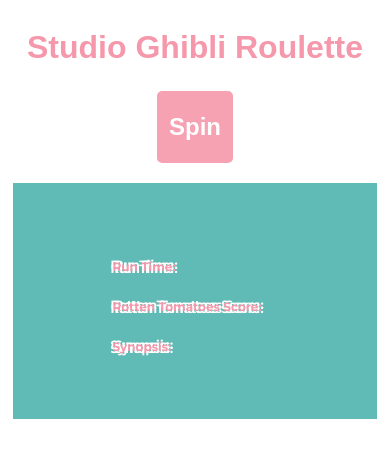
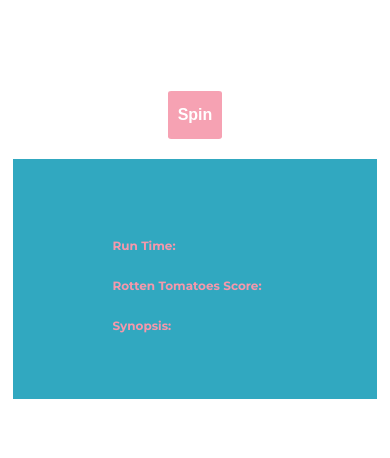
Before and after one commit to samantha-hong/sg-api, a plain HTML site: page index.html in a window 390 px wide. Drawn offline with Linux system fonts and the light colour scheme; a web font is replaced by a local one.

Commit message:
changed font and button size in media query

```diff
--- a/styles.css
+++ b/styles.css
@@ -99,11 +99,17 @@ button:hover{
     }
     h1{
         font-size: 2rem;
+        color: white;
+        text-shadow: none;
     }
 
     button{
-        padding: 0.15rem 0.75rem;
+        padding: 2px 10px;
         margin-bottom: 2vh;
+    }
+
+    button h2{
+        font-size: 1rem;
     }
 
     h2{
@@ -113,10 +119,12 @@ button:hover{
         flex-direction: column;
         justify-content: center;
         align-items: center;
+        background-color: rgba(14, 153, 182, 0.85);
     }
 
     #main h2{
-        font-size: 1rem;
+        font-size: 1.25rem;
+        text-shadow: none;
     }
 
     #main img{
@@ -125,6 +133,7 @@ button:hover{
 
     .info h3, .info h4{
         font-size: 0.75rem;
+        text-shadow: none;
     }
     .synopsis{
         flex-direction: column;
```
